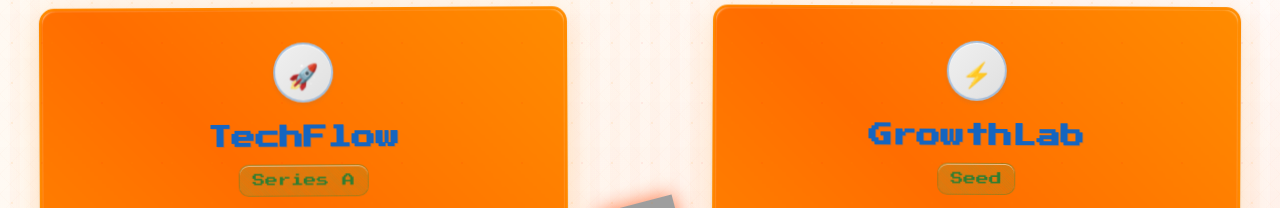
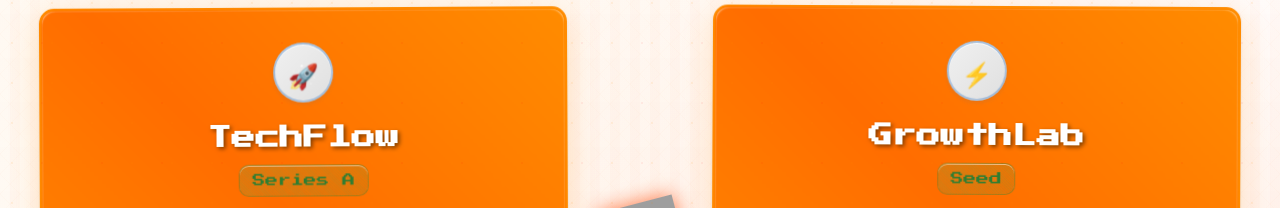
Before and after one commit to Peropunk/Founder-Duel-Waitlist, a Next.js app: page / in a window 1280 px wide. Shown: the part 706-914 px from the top of the page. Built offline with nearby package versions, Linux system fonts and the light colour scheme; grey boxes are pictures that could not be loaded.

Commit message:
Change company names to white for better visibility
cgen-6605a9e6dfd642ec9cf0a39e6130fef1

```diff
--- a/app/globals.css
+++ b/app/globals.css
@@ -292,9 +292,9 @@ body {
 
 .company-name {
   font-size: 1.5rem;
-  color: #1565c0;
+  color: #ffffff;
   margin-bottom: 0.5rem;
-  text-shadow: 1px 1px 0px rgba(21, 101, 192, 0.2);
+  text-shadow: 2px 2px 4px rgba(0, 0, 0, 0.5), 1px 1px 0px rgba(255, 140, 0, 0.3);
 }
 
 .company-stage {
```
